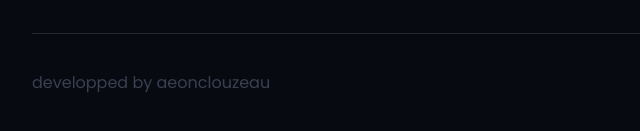
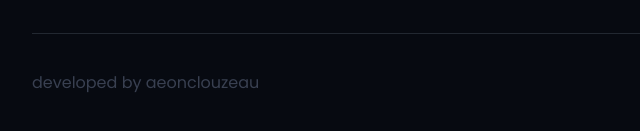
Before and after one commit to aeonclouzeau/cheetsheet-html-css, a plain HTML site: page index.html in a window 1280 px wide. Shown: the part 5710-5841 px from the top of the page, 96-736 px from the left. Drawn offline with Linux system fonts and the light colour scheme.

Commit message:
fix: typo fix developped to developed

```diff
--- a/index.html
+++ b/index.html
@@ -439,7 +439,7 @@
 		</section>
 		<div class="divider"></div>
 		<footer>
-			<p class="footer-p">developped by aeonclouzeau</p>
+			<p class="footer-p">developed by aeonclouzeau</p>
 			<a href="https://github.com/aeonclouzeau" target="_blank"
 				><i class="fa-brands fa-github github-icon"></i
 			></a>
```
